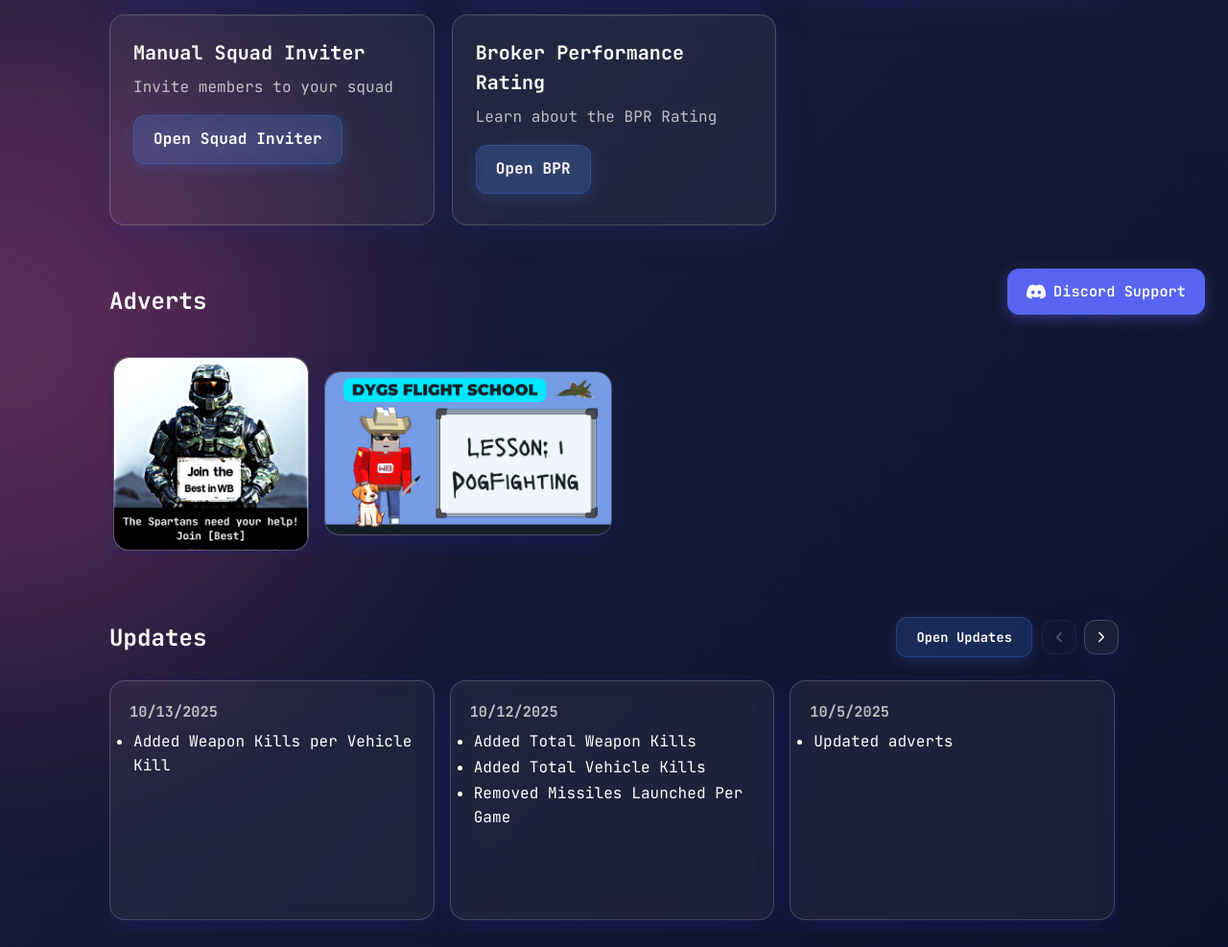
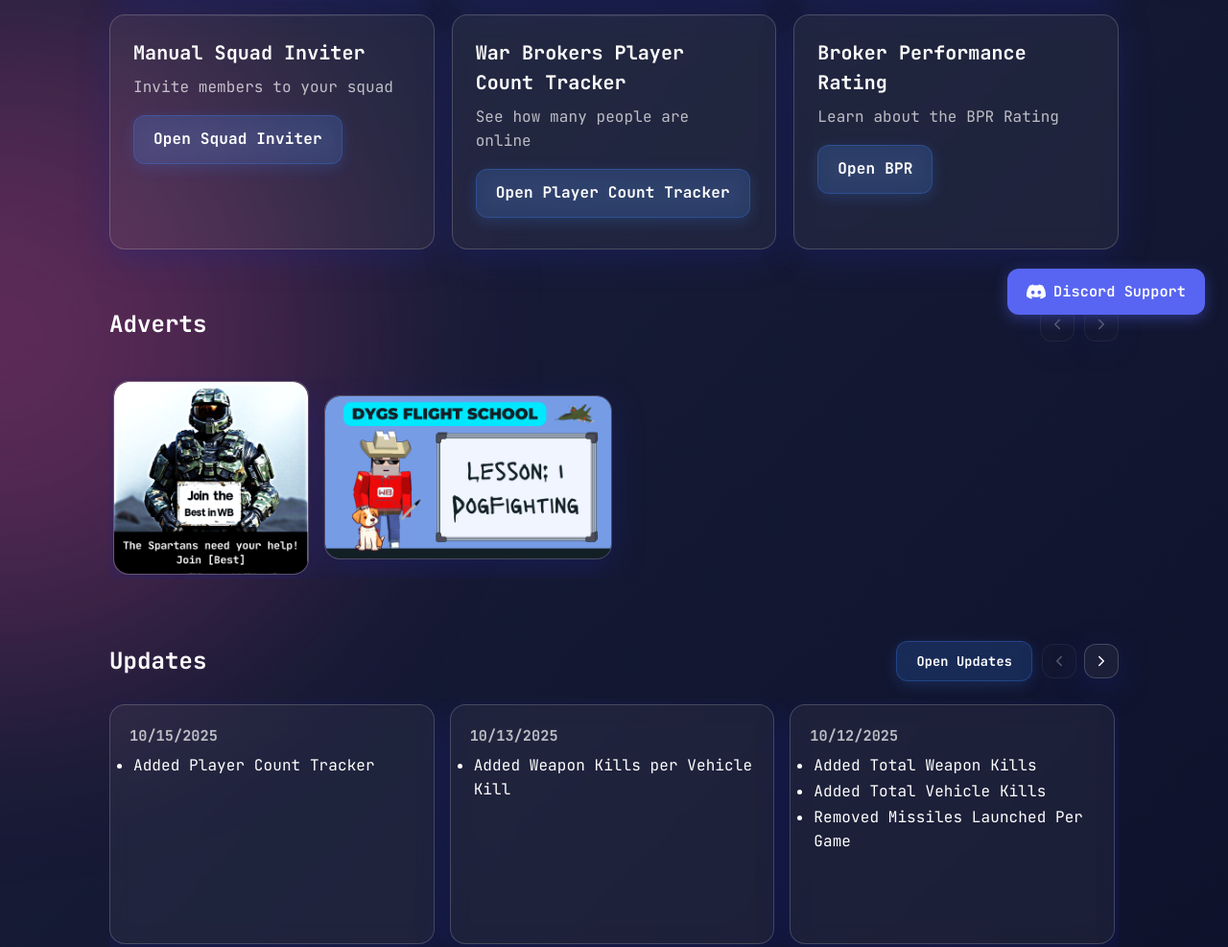
Before and after one commit to DidYouGetSniped/didyougetsniped.github.io, a website: page index.html in a window 1280 px wide. Shown: the part 448-1435 px from the top of the page at 96% size. Drawn offline with Linux system fonts and the light colour scheme.

Commit message:
Add files via upload

```diff
--- a/index.html
+++ b/index.html
@@ -63,6 +63,13 @@
         <h2>Manual Squad Inviter</h2>
         <p>Invite members to your squad</p>
         <a class="btn glass-btn" href="/squadinviter.html" aria-label="Open Squad Inviter">Open Squad Inviter</a>
+      </article>
+
+      <article class="card glass">
+        <div class="card-glow"></div>
+        <h2>War Brokers Player Count Tracker</h2>
+        <p>See how many people are online</p>
+        <a class="btn glass-btn" href="/player-tracker.html" aria-label="Open Player Count Tracker">Open Player Count Tracker</a>
       </article>
 
       <article class="card glass">
--- a/updates.html
+++ b/updates.html
@@ -43,6 +43,12 @@
 
   <!-- Edit the list below to add/update entries. Keep newest first. -->
 <ul class="updates-list">
+  <li>
+    <time class="update-time" datetime="2025-10-15">10/15/2025</time>
+    <ul class="changes-list">
+      <li>Added Player Count Tracker</li>
+    </ul>
+  </li>
   <li>
     <time class="update-time" datetime="2025-10-13">10/13/2025</time>
     <ul class="changes-list">
```
